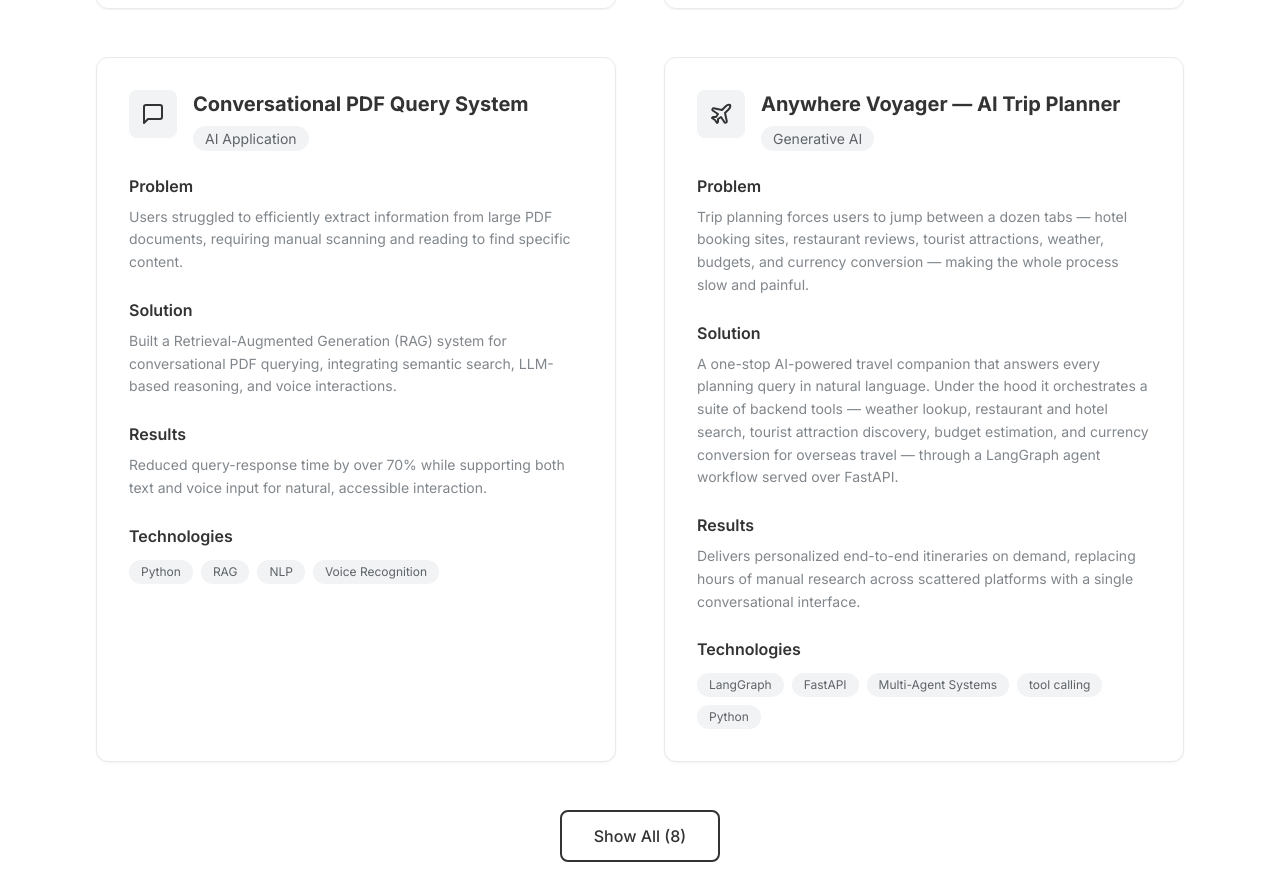
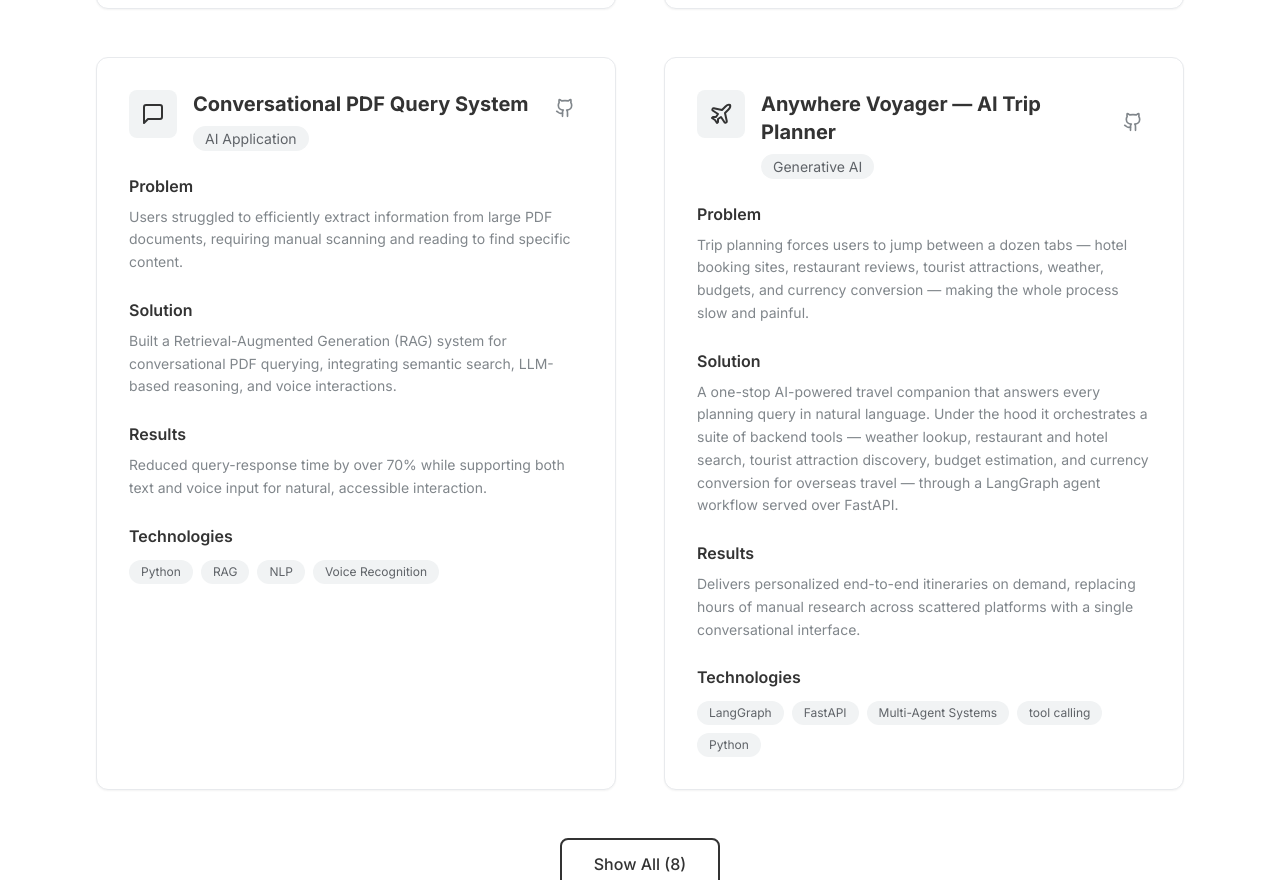
Before and after one commit to HarishNarasimhanK/HarishNarasimhanK.github.io, a React (Vite) app: page / in a window 1280 px wide. Shown: the part 3878-4758 px from the top of the page. Built offline with nearby package versions, Linux system fonts and the light colour scheme.

Commit message:
Add GitHub links for PDF QnA, Anywhere Voyager, and Data Hiding research, and replace Diabetes Prediction with Transformer from Scratch

```diff
--- a/src/components/Projects.tsx
+++ b/src/components/Projects.tsx
@@ -33,7 +33,8 @@ const Projects = () => {
       solution: "Built a Retrieval-Augmented Generation (RAG) system for conversational PDF querying, integrating semantic search, LLM-based reasoning, and voice interactions.",
       results: "Reduced query-response time by over 70% while supporting both text and voice input for natural, accessible interaction.",
       technologies: ["Python", "RAG", "NLP", "Voice Recognition"],
-      category: "AI Application"
+      category: "AI Application",
+      link: "https://github.com/HarishNarasimhanK/PDF-QnA-ChatBot"
     },
     {
       title: "Anywhere Voyager — AI Trip Planner",
@@ -42,7 +43,8 @@ const Projects = () => {
       solution: "A one-stop AI-powered travel companion that answers every planning query in natural language. Under the hood it orchestrates a suite of backend tools — weather lookup, restaurant and hotel search, tourist attraction discovery, budget estimation, and currency conversion for overseas travel — through a LangGraph agent workflow served over FastAPI.",
       results: "Delivers personalized end-to-end itineraries on demand, replacing hours of manual research across scattered platforms with a single conversational interface.",
       technologies: ["LangGraph", "FastAPI", "Multi-Agent Systems", "tool calling", "Python"],
-      category: "Generative AI"
+      category: "Generative AI",
+      link: "https://github.com/HarishNarasimhanK/AI-Trip-Planner"
     },
     {
       title: "Document Summarization Web App",
@@ -65,13 +67,14 @@ const Projects = () => {
       link: "https://github.com/HarishNarasimhanK/IMDB-MovieReview-SentimentAnalysis-using-SimpleRNN"
     },
     {
-      title: "Diabetes Prediction System",
-      icon: FileText,
-      problem: "Early diabetes detection required expensive and time-consuming medical tests, delaying crucial healthcare interventions for at-risk patients.",
-      solution: "Developed a predictive model using SVM, AdaBoost, and Random Forest algorithms to identify diabetes risk factors and enable early intervention strategies.",
-      results: "SVM achieved the highest accuracy among tested models, providing a reliable preliminary screening tool.",
-      technologies: ["SVM", "AdaBoost", "Random Forest", "Healthcare Analytics"],
-      category: "Machine Learning"
+      title: "Transformer from Scratch",
+      icon: Brain,
+      problem: "Understanding the inner workings of modern LLMs requires moving beyond pre-built API wrappers to implement the core mathematical components from first principles.",
+      solution: "Implemented a GPT-3 style Decoder-Only Transformer architecture from scratch in PyTorch, developing custom multi-head causal attention, positional encodings, and feed-forward blocks.",
+      results: "Successfully trained the custom architecture on a language modeling corpus, validating causal masking, training convergence, and sequence generation metrics.",
+      technologies: ["Python", "PyTorch", "Transformers", "Deep Learning", "NLP"],
+      category: "Deep Learning",
+      link: "https://github.com/HarishNarasimhanK/Transformer-from-scratch"
     },
     {
       title: "Block-Based Reversible Data Hiding Research",
@@ -80,7 +83,8 @@ const Projects = () => {
       solution: "Designed a reversible data-hiding framework using additive homomorphic encryption for secure embedding and extraction in encrypted images.",
       results: "Achieved a 75% embedding capacity improvement with lossless image recovery while preserving data confidentiality.",
       technologies: ["Homomorphic Encryption", "Image Processing", "Cryptography", "Research"],
-      category: "Research"
+      category: "Research",
+      link: "https://github.com/HarishNarasimhanK/Block-Based-Separable-Reversible-Data-Hiding-Using-Homomorphic-Encryption"
     }
   ];
 
```
